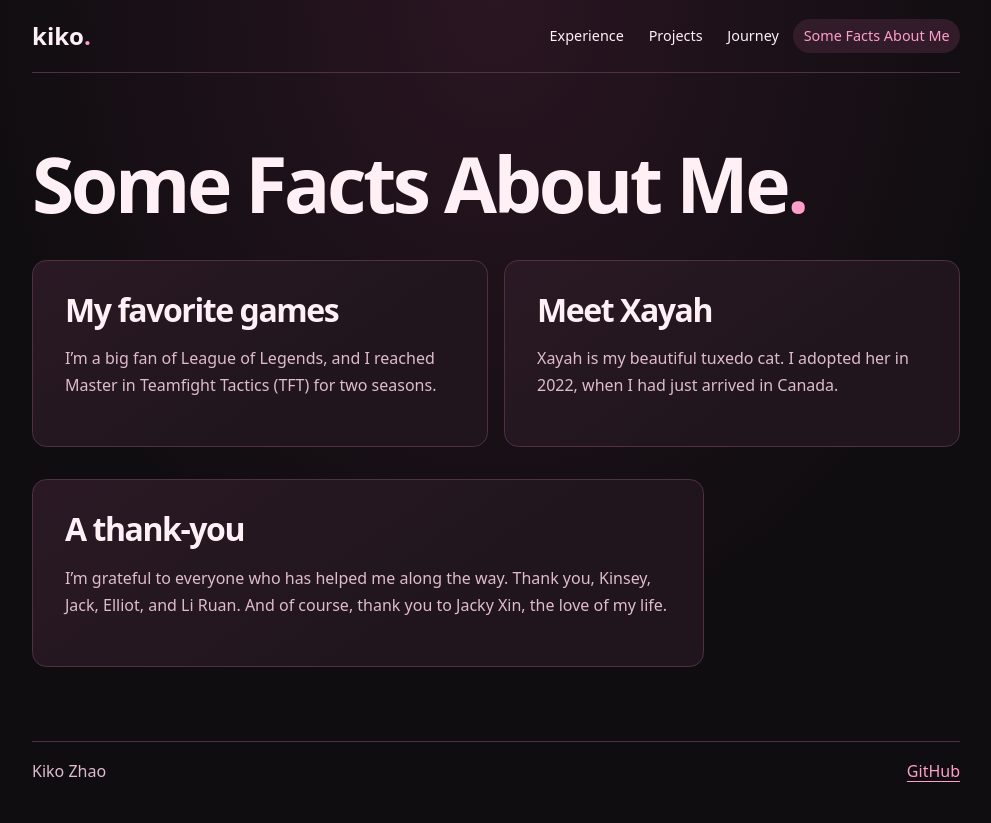
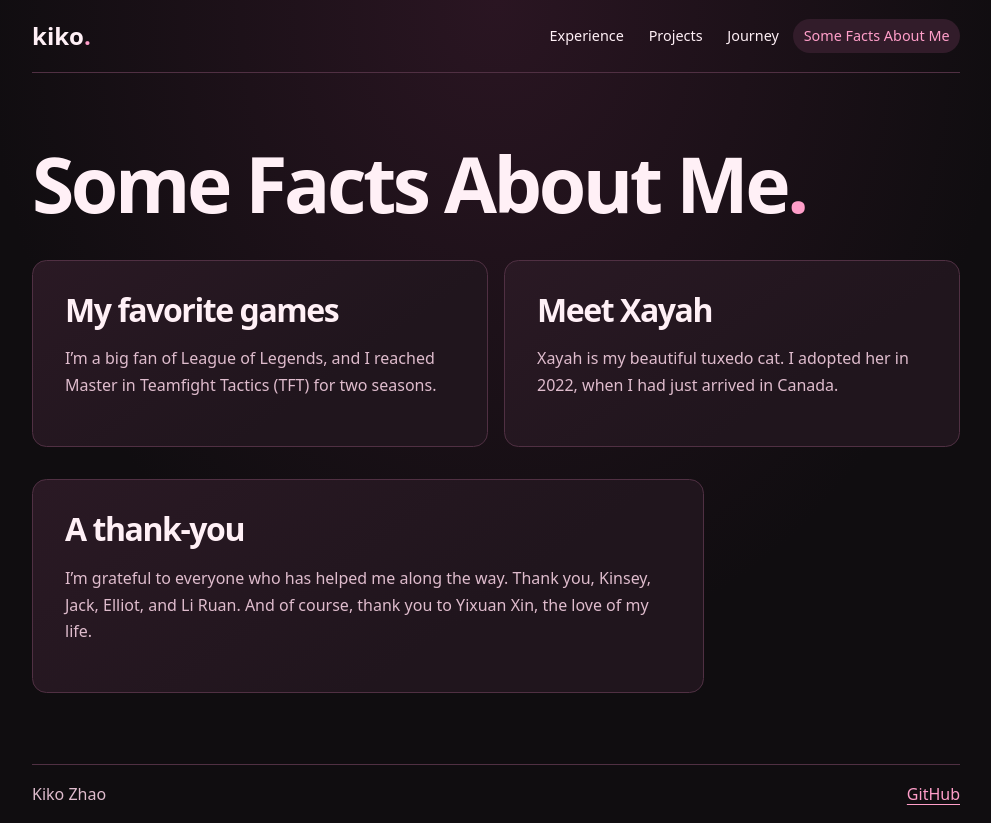
Before and after one commit to Kikogogogogo/kiko-portfolio, a plain HTML site: page docs/personal-life/index.html in a window 1280 px wide. Shown: the whole page, without its empty margins (144-1135 px from the left). Before the commit the page ends 800 px from the top, so only its background shows below. Drawn offline with Linux system fonts and the light colour scheme.

Commit message:
Update name in thank-you section

```diff
--- a/docs/personal-life/index.html
+++ b/docs/personal-life/index.html
@@ -31,7 +31,7 @@
     </div>
     <section class="card" aria-labelledby="thanks">
       <h2 id="thanks">A thank-you</h2>
-      <p>I’m grateful to everyone who has helped me along the way. Thank you, Kinsey, Jack, Elliot, and Li Ruan. And of course, thank you to Jacky Xin, the love of my life.</p>
+      <p>I’m grateful to everyone who has helped me along the way. Thank you, Kinsey, Jack, Elliot, and Li Ruan. And of course, thank you to Yixuan Xin, the love of my life.</p>
     </section>
   </main>
   <footer class="wrap foot"><span>Kiko Zhao</span><a href="https://github.com/Kikogogogogo">GitHub</a></footer>
```
